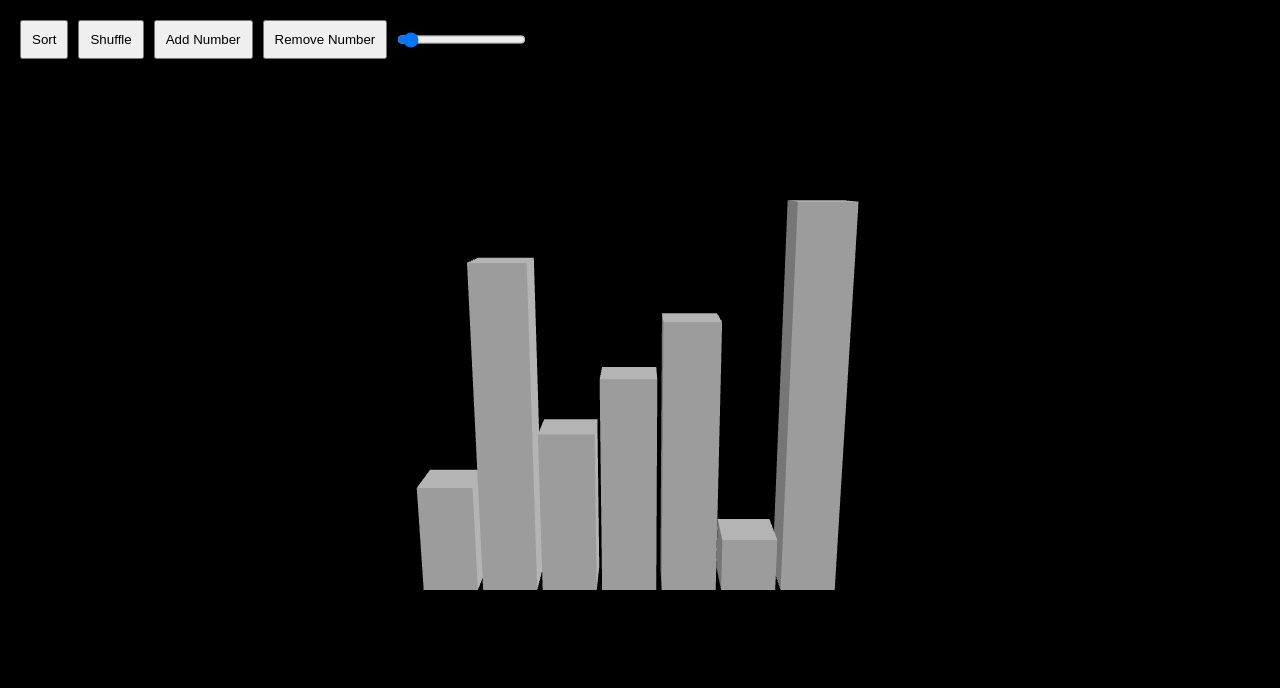
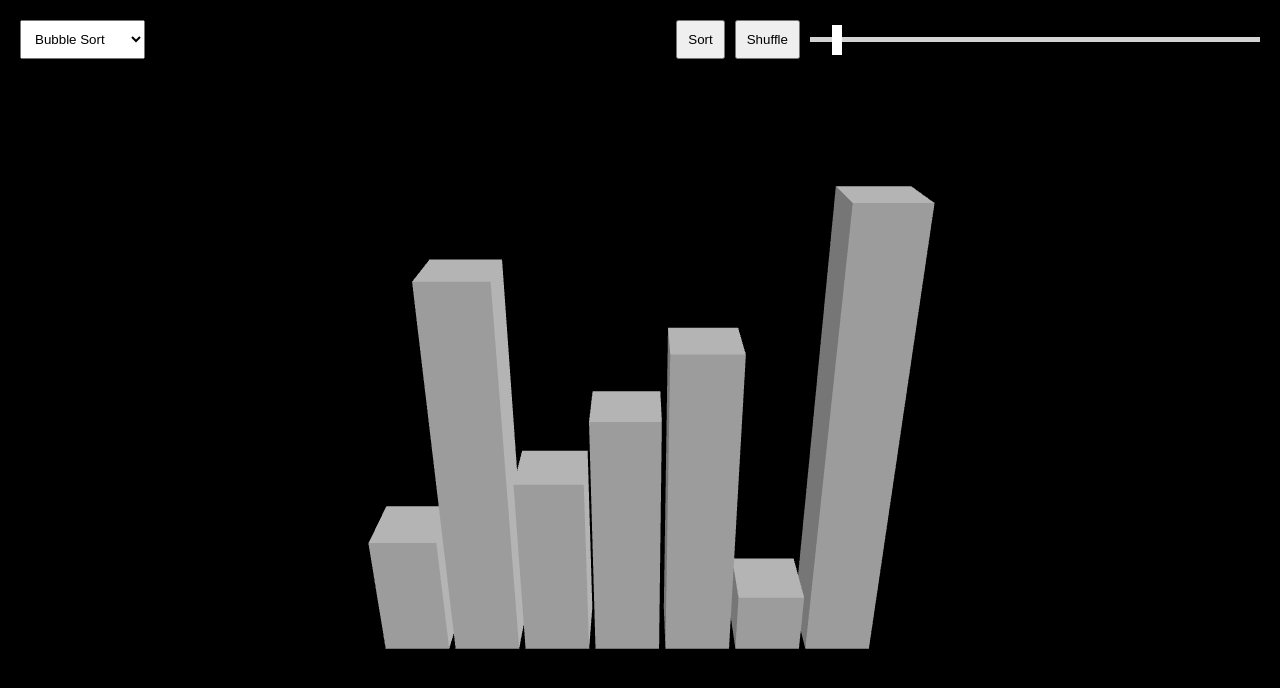
Before and after one commit to Lumethra/sorting-algs, a Next.js app: page / in a window 1280 px wide. Shown: the top 688 px of the page. Built offline with nearby package versions, Linux system fonts and the light colour scheme.

Commit message:
adding working speed control and hiding it, better camera angle and pillar speed, no shuffling while sorting, drop down for functions

```diff
--- a/src/app/globals.css
+++ b/src/app/globals.css
@@ -47,3 +47,41 @@ a {
     color-scheme: dark;
   }
 }
+
+#slider {
+  -webkit-appearance: none;
+  appearance: none;
+  max-width: 450px;
+  width: 40vw;
+  height: 5px;
+  background: #d3d3d3;
+  outline: none;
+}
+
+#slider::-webkit-slider-thumb {
+  -webkit-appearance: none;
+  appearance: none;
+  border-radius: 0;
+  width: 10px;
+  height: 30px;
+  background: white;
+  cursor: pointer;
+  transition: 0.2s;
+}
+
+#slider::-moz-range-thumb {
+  border-radius: 0;
+  width: 10px;
+  height: 30px;
+  background: white;
+  cursor: pointer;
+  transition: 0.2s;
+}
+
+#slider::-moz-range-thumb:hover {
+  height: 35px;
+}
+
+#slider::-webkit-slider-thumb:hover {
+  height: 35px;
+}
--- a/src/components/Scene.tsx
+++ b/src/components/Scene.tsx
@@ -17,26 +17,35 @@ interface IBoxProps {
 }
 
 export default function Scene() {
-    const [numbers, setNumbers] = useState([2, 6, 3, 4, 5, 1, 7])
-    const [lastNum, setLastNum] = useState([2, 6, 3, 4, 5, 1, 7])
+    const [numbers, setNumbers] = useState<number[]>([2, 6, 3, 4, 5, 1, 7])
+    const [lastNum, setLastNum] = useState<number[]>([2, 6, 3, 4, 5, 1, 7])
     const [swappedNum, setSwappedNum] = useState<number[]>([]) //https://stackoverflow.com/questions/53650468/set-types-on-usestate-react-hook-with-typescript
     const [chosenNum, setChosenNum] = useState<number>();
     const [finishNum, setFinishNum] = useState<number>();
+    const [sorting, setSorting] = useState<boolean>(false);
     const [shuffling, setShuffling] = useState<boolean>(false);
-    const [sortingSpeed, setSortingSpeed] = useState<number>(800)
-    const [shufflingSpeed, setShufflingSpeed] = useState<number>(600)
+    const [showNumCtrl, setShowNumCTRL] = useState<boolean>(false);
+    const [sortingSpeed, setSortingSpeed] = useState<number>(800);
+    const [shufflingSpeed, setShufflingSpeed] = useState<number>(600);
+    const [sortingFunction, setSortingFunction] = useState<number>(2);
 
     const valueSlider = useRef<HTMLInputElement>(null)
+    const numberControls = useRef<HTMLInputElement>(null)
 
     const sort = () => {
         if (shuffling) return
+        if (sorting) return
+
+        const functions = [bubbleSort, selectionSort, insertionSort];
         // bubbleSort();
         // selectionSort();
-        insertionSort();
+        // insertionSort();
+        functions[sortingFunction]();
     }
 
     const shuffle = async () => {
         if (shuffling) return
+        if (sorting) return
         // setNumbers(numbers.map(() => Math.floor((Math.random() * 7 + 1) * 10) / 10));
 
         // console.log(Math.floor(Math.random() * 7 + 1));
@@ -138,6 +147,7 @@ export default function Scene() {
         let swapped = false;
         let numbersCache = [...numbers];
 
+        setSorting(true);
         for (let i = 0; i < numbersCache.length - 1; i++) {
             swapped = false;
             for (let j = 0; j < numbersCache.length - i - 1; j++) {
@@ -161,6 +171,7 @@ export default function Scene() {
     async function selectionSort() {
         let numbersCache = [...numbers];
 
+        setSorting(true);
         for (let i = 0; i < numbersCache.length - 1; i++) {
             let smallestNumIndex = i;
 
@@ -187,6 +198,7 @@ export default function Scene() {
     async function insertionSort() {
         let numbersCache = [...numbers];
 
+        setSorting(true);
         for (let i = 0; i <= numbersCache.length - 1; i++) {
             for (let j = i; j > 0; j--) {
                 if (numbersCache[j] < numbersCache[j - 1]) {
@@ -214,6 +226,7 @@ export default function Scene() {
             await delay(100);
         }
         setFinishNum(-1);
+        setSorting(false);
     }
 
     // function updateCam() {                          // https://discourse.threejs.org/t/using-r3f-to-update-camera-rotation-lookat-value/67734
@@ -236,11 +249,11 @@ export default function Scene() {
 
             const distance = position - mesh.current.position.x
 
-            mesh.current.position.x += distance * delta * (isShuffling ? (12 - (shufflingSpeed / 100)) : (13 - (sortingSpeed / 100)))
+            mesh.current.position.x += distance * delta * (isShuffling ? (14 - (shufflingSpeed / 100)) : (14 - (sortingSpeed / 100)))
 
             // https://r3f.docs.pmnd.rs/api/hooks#selector
             if (numbers.length > 7) {
-                state.camera.position.z += (numbers.length * 2 - state.camera.position.z /* oh god was that painful */) * delta * (3 /*slower?*/) // like above?
+                state.camera.position.z += (numbers.length * 1.5 - state.camera.position.z /* oh god was that painful */) * delta * (3 /*slower?*/) // like above?
                 state.camera.position.y += ((numbers.length - (numbers.length * (1 / 6))) - state.camera.position.y) * delta * 3
             } else {
                 // console.log("weee")
@@ -248,10 +261,10 @@ export default function Scene() {
                 // state.camera.position.y == 5;
 
                 // this one works if I change the value too suddenly (slider)
-                state.camera.position.z += (15 - state.camera.position.z) * delta * (3)
-                state.camera.position.y += ((5 - (numbers.length * (1 / 6))) - state.camera.position.y) * delta * 3
+                state.camera.position.z += (11 - state.camera.position.z) * delta * (3)
+                state.camera.position.y += ((7 - (numbers.length * (1 / 6))) - state.camera.position.y) * delta * 3
             }
-            state.camera.lookAt(0, 0, 0);
+            // state.camera.lookAt(0, 0, 0);
         })
         return (
             <group>
@@ -269,17 +282,31 @@ export default function Scene() {
 
     return (
         <div style={{ width: "100vw", height: "100vh", background: "black" }}>
-            <div style={{ position: "absolute", top: 20, left: 20, zIndex: 10, display: "flex", gap: "10px" }}>
-                <button onClick={sort} style={{ padding: "10px", cursor: "pointer" }}>Sort</button>
-                <button onClick={shuffle} style={{ padding: "10px", cursor: "pointer" }}>Shuffle</button>
-                <button onClick={add} style={{ padding: "10px", cursor: "pointer" }}>Add Number</button>
-                <button onClick={remove} style={{ padding: "10px", cursor: "pointer" }}>Remove Number</button>
-                <input type="range" min="2" max="100" defaultValue="7" onChange={(e) => updateValue(Number(e.target.value))} ref={valueSlider} />
+            <div style={{ position: "absolute", width: "calc(100vw - 40px)", top: 20, right: 20, zIndex: 10, display: "flex", gap: "10px", justifyContent: "space-between", alignItems: "center" }}>
+                <div style={{ display: "flex", gap: "10px", justifyContent: "center", alignItems: "center" }}>
+                    <select style={{ padding: "10px" }} onChange={(e) => { setSortingFunction(Number(e.target.value)) }}>
+                        <option value={0}>Bubble Sort</option>
+                        <option value={1}>Selection Sort</option>
+                        <option value={2}>Insertion Sort</option>
+                    </select>
+                </div>
+                <div style={{ display: "flex", gap: "10px", justifyContent: "center", alignItems: "center" }}>
+                    <button onClick={sort} style={{ padding: "10px", cursor: "pointer" }}>Sort</button>
+                    <button onClick={shuffle} style={{ padding: "10px", cursor: "pointer" }}>Shuffle</button>
+                    <input id="slider" type="range" min="2" max="100" defaultValue="7" onChange={(e) => updateValue(Number(e.target.value))} ref={valueSlider} />
+                </div>
             </div>
+            <div style={{ position: "absolute", width: "calc(100vw - 40px)", bottom: 20, right: 20, zIndex: 10, display: "flex", gap: "10px", justifyContent: "center", alignItems: "center" }}>
+                <button onClick={add} style={{ padding: "10px", cursor: "pointer", display: showNumCtrl ? "block" : "none" }}>Add Number</button>
+                <button onClick={remove} style={{ padding: "10px", cursor: "pointer", display: showNumCtrl ? "block" : "none" }}>Remove Number</button>
+                <input id="slider" type="range" min="100" max="1000" defaultValue="800" style={{ display: showNumCtrl ? "block" : "none" }} onChange={(e) => setSortingSpeed(Number(e.target.value))} ref={valueSlider} />
+                <input id="slider" type="range" min="100" max="1000" defaultValue="600" style={{ display: showNumCtrl ? "block" : "none" }} onChange={(e) => setShufflingSpeed(Number(e.target.value))} ref={valueSlider} />
+            </div>
+            <input type="checkbox" style={{ position: "absolute", bottom: 5, right: 5, zIndex: 10, width: "50px", height: "50px", WebkitAppearance: "none", MozAppearance: "none", appearance: "none" }} ref={numberControls} onChange={(e) => setShowNumCTRL(e.target.checked)} />
 
             <Canvas
                 fallback={<div>Hehe, ur browser is trash</div>}
-                camera={{ fov: 50, near: 2, far: 1000, position: [0, 5, numbers.length * 2] }}
+                camera={{ fov: 50, near: 2, far: 1000, position: [0, 5, numbers.length * 1.5] }}
                 shadows={true}
             >
                 <ambientLight intensity={0.5} />
```
